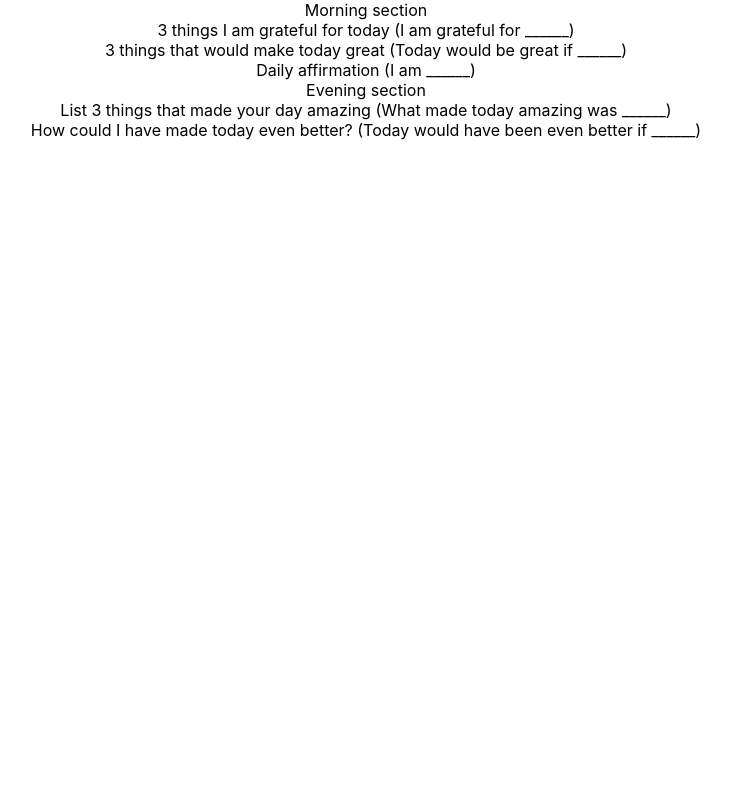
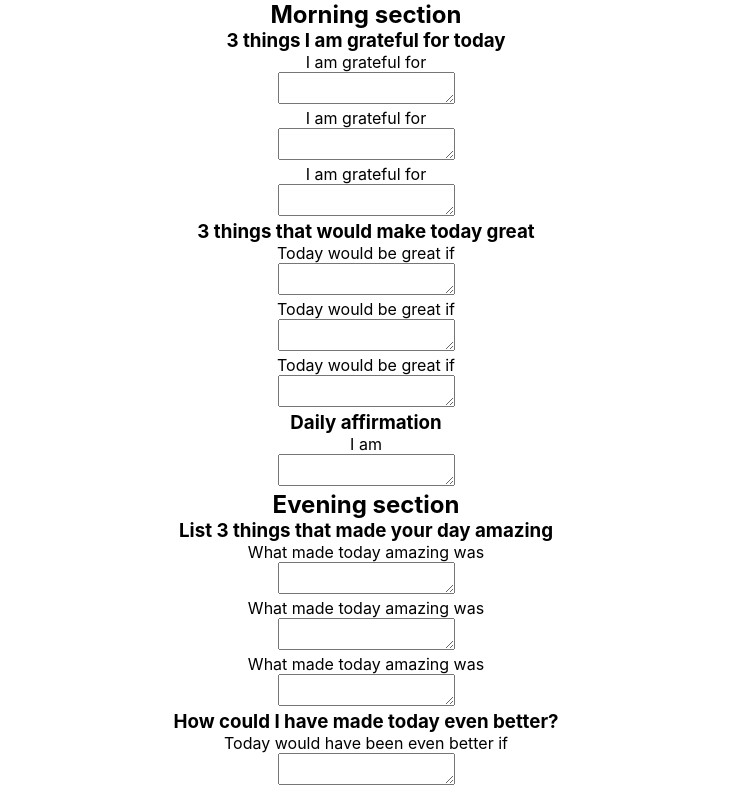
Before and after one commit to healhealth/gratitude-journal-react, a React (Create React App) app: page / in a window 1280 px wide. Shown: the whole page, without its empty margins (274-1005 px from the left). Built offline with nearby package versions, Linux system fonts and the light colour scheme.

Commit message:
Added HTML form structure

```diff
--- a/src/components/PageForm/PageForm.js
+++ b/src/components/PageForm/PageForm.js
@@ -1,21 +1,35 @@
 const PageForm = () => {
   return (
     <div className="PageForm">
-      <p>Morning section</p>
-      <p>3 things I am grateful for today (I am grateful for ______)</p>
-      <p>
-        3 things that would make today great (Today would be great if ______)
-      </p>
-      <p>Daily affirmation (I am ______)</p>
-      <p>Evening section</p>
-      <p>
-        List 3 things that made your day amazing (What made today amazing was
-        ______)
-      </p>
-      <p>
-        How could I have made today even better? (Today would have been even
-        better if ______)
-      </p>
+      <h2>Morning section</h2>
+      <h3>3 things I am grateful for today</h3>
+      <p>I am grateful for</p>
+      <textarea></textarea>
+      <p>I am grateful for</p>
+      <textarea></textarea>
+      <p>I am grateful for</p>
+      <textarea></textarea>
+      <h3>3 things that would make today great</h3>
+      <p>Today would be great if</p>
+      <textarea></textarea>
+      <p>Today would be great if</p>
+      <textarea></textarea>
+      <p>Today would be great if</p>
+      <textarea></textarea>
+      <h3>Daily affirmation</h3>
+      <p>I am</p>
+      <textarea></textarea>
+      <h2>Evening section</h2>
+      <h3>List 3 things that made your day amazing</h3>
+      <p>What made today amazing was</p>
+      <textarea></textarea>
+      <p>What made today amazing was</p>
+      <textarea></textarea>
+      <p>What made today amazing was</p>
+      <textarea></textarea>
+      <h3>How could I have made today even better?</h3>
+      <p>Today would have been even better if</p>
+      <textarea></textarea>
     </div>
   );
 };
```
